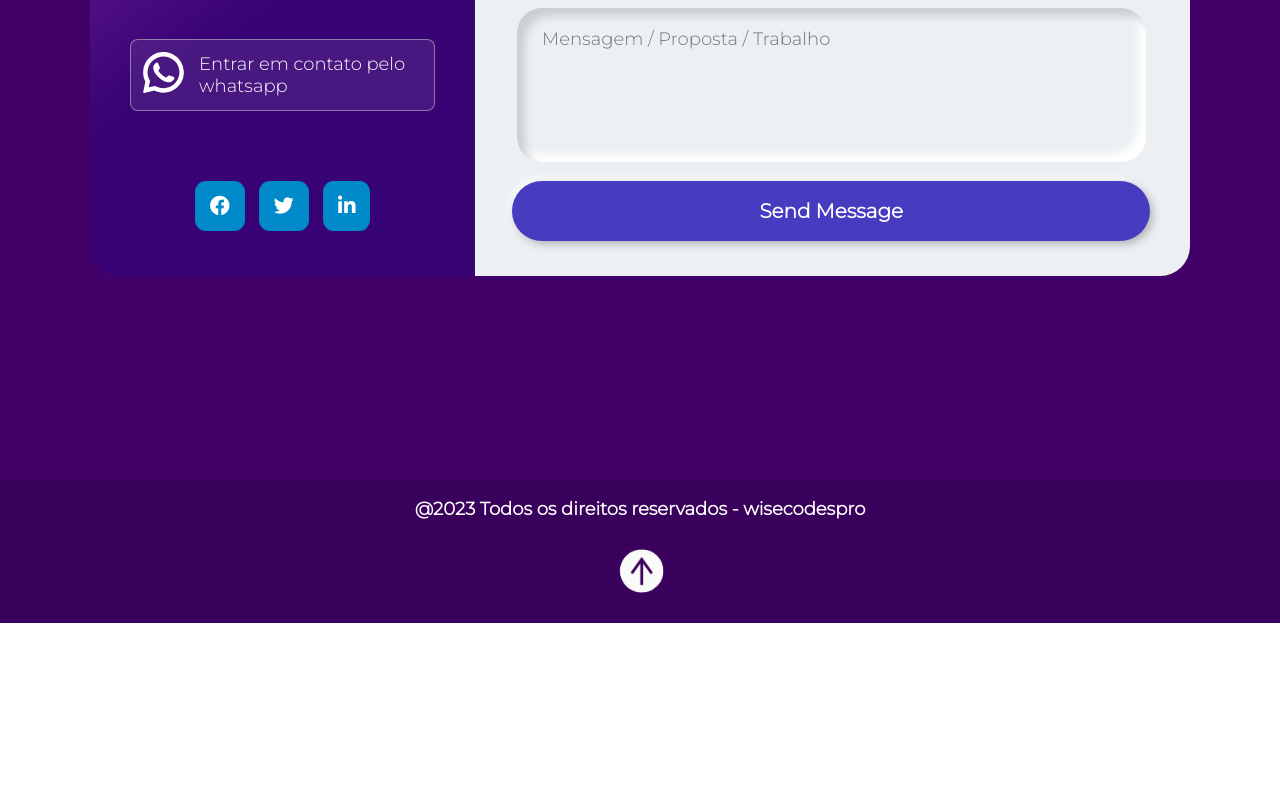
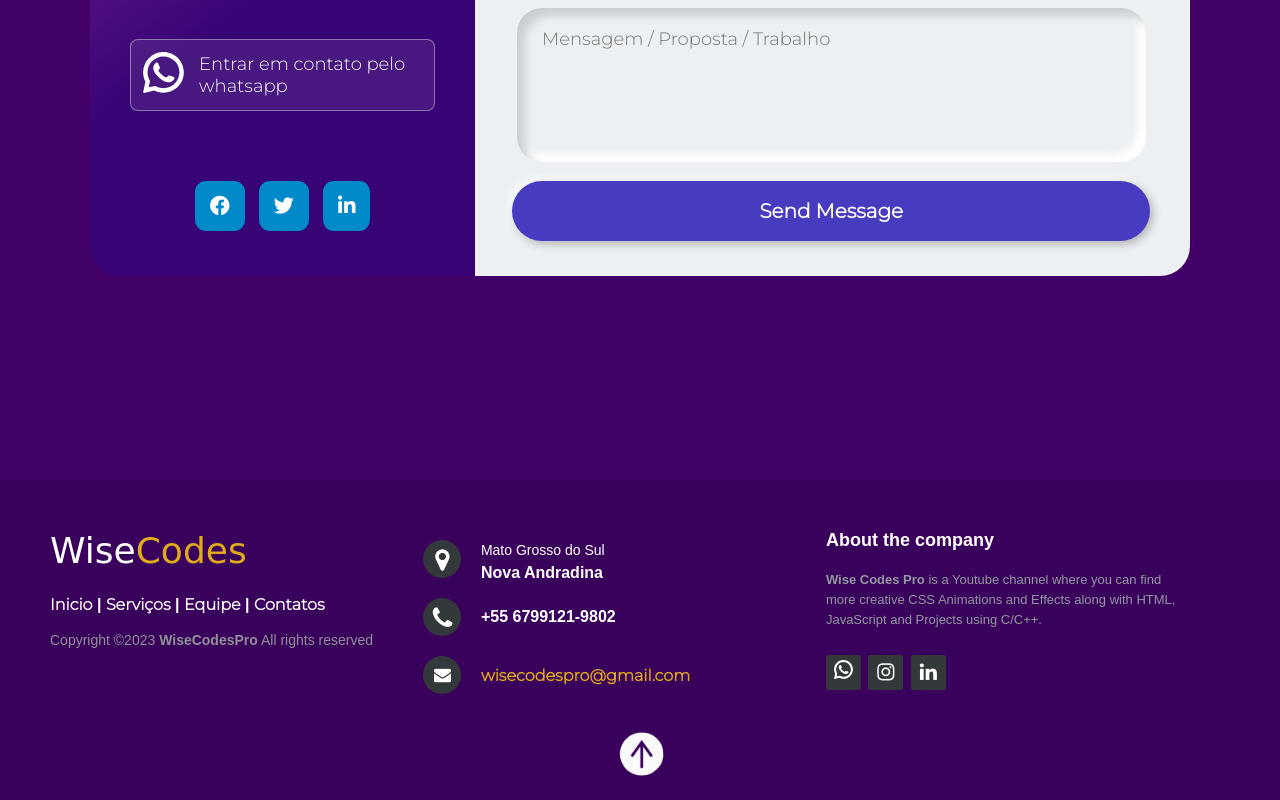
Before and after one commit to Edivaldo2004/wisecodes, a website: page index.html in a window 1280 px wide. Shown: the part 3740-4540 px from the top of the page. Before the commit the page ends 4363 px from the top, so only its background shows below. Drawn offline with nearby package versions, Linux system fonts and the light colour scheme.

Commit message:
Criando footer

```diff
--- /dev/null
+++ b/css/footer.css
@@ -0,0 +1,168 @@
+footer {
+    position: fixed;
+    bottom: 0;
+}
+
+@media (max-height:800px) {
+    footer {
+        position: static;
+    }
+}
+
+.footer-distributed {
+    background-color: #3A015C;
+    box-sizing: border-box;
+    width: 100%;
+    height: 320px;
+    text-align: left;
+    font: bold 16px sans-serif;
+    padding: 50px 50px 60px 50px;
+}
+
+.footer-distributed .footer-left, .footer-distributed .footer-center, .footer-distributed .footer-right {
+    display: inline-block;
+    vertical-align: top;
+}
+
+/* Footer left */
+
+.footer-distributed .footer-left {
+    width: 30%;
+}
+
+.footer-distributed h3 {
+    color: #ffffff;
+    font: normal 36px 'Cookie', cursive;
+    margin: 0;
+}
+
+
+.footer-distributed h3 span {
+    color: #e0ac1c;
+}
+
+/* Footer links */
+
+.footer-distributed .footer-links {
+    color: #ffffff;
+    margin: 20px 0 12px;
+}
+
+.footer-distributed .footer-links a {
+    display: inline-block;
+    line-height: 1.8;
+    text-decoration: none;
+    color: inherit;
+}
+
+.footer-distributed .footer-company-name {
+    color: #8f9296;
+    font-size: 14px;
+    font-weight: normal;
+    margin: 0;
+}
+
+/* Footer Center */
+
+.footer-distributed .footer-center {
+    width: 35%;
+}
+
+.footer-distributed .footer-center i {
+    background-color: #33383b;
+    color: #ffffff;
+    font-size: 25px;
+    width: 38px;
+    height: 38px;
+    border-radius: 50%;
+    text-align: center;
+    line-height: 42px;
+    margin: 10px 15px;
+    vertical-align: middle;
+}
+
+.footer-distributed .footer-center i.fa-envelope {
+    font-size: 17px;
+    line-height: 38px;
+}
+
+.footer-distributed .footer-center p {
+    display: inline-block;
+    color: #ffffff;
+    vertical-align: middle;
+    margin: 0;
+}
+
+.footer-distributed .footer-center p span {
+    display: block;
+    font-weight: normal;
+    font-size: 14px;
+    line-height: 2;
+}
+
+.footer-distributed .footer-center p a {
+    color: #e0ac1c;
+    text-decoration: none;
+    ;
+}
+
+/* Footer Right */
+
+.footer-distributed .footer-right {
+    width: 30%;
+}
+
+.footer-distributed .footer-company-about {
+    line-height: 20px;
+    color: #92999f;
+    font-size: 13px;
+    font-weight: normal;
+    margin: 0;
+}
+
+.footer-distributed .footer-company-about span {
+    display: block;
+    color: #ffffff;
+    font-size: 18px;
+    font-weight: bold;
+    margin-bottom: 20px;
+}
+
+.footer-distributed .footer-icons {
+    margin-top: 25px;
+}
+
+.footer-distributed .footer-icons a {
+    display: inline-block;
+    width: 35px;
+    height: 35px;
+    cursor: pointer;
+    background-color: #33383b;
+    border-radius: 2px;
+    font-size: 20px;
+    color: #ffffff;
+    text-align: center;
+    line-height: 35px;
+    margin-right: 3px;
+    margin-bottom: 5px;
+}
+
+.footer-distributed .footer-icons a:hover {
+    background-color: #3F71EA;
+}
+
+.footer-links a:hover {
+    color: #3F71EA;
+}
+
+@media (max-width: 800px) {
+    .footer-distributed .footer-left, .footer-distributed .footer-center, .footer-distributed .footer-right {
+        display: block;
+        width: 100%;
+        margin-bottom: 40px;
+        text-align: center;
+    }
+    .footer-distributed .footer-center i {
+        margin-left: 0;
+    }
+}
--- a/css/style.css
+++ b/css/style.css
@@ -184,20 +184,8 @@ body {
     font-size: 25px;
   }
 
-
   .img-nav{
     height: 100%;
-  }
-
-
-  /* Footer */
-  footer{
-    background-color: #3A015C;
-    color: white;
-    width: 100%;
-    text-align: center;
-    padding: 18px 18px 18px 18px;
-    font-size: 12px;
   }
 
    .seta2{
--- a/index.html
+++ b/index.html
@@ -6,12 +6,14 @@
     <meta name="viewport" content="width=device-width, initial-scale=1.0">
     <link rel="icon" href="img/Ativo 115000.png" type="image/png">
     <link rel="stylesheet" href="https://use.fontawesome.com/releases/v5.15.4/css/all.css">
+    <link rel="stylesheet" href="http://maxcdn.bootstrapcdn.com/font-awesome/4.2.0/css/font-awesome.min.css">
     <link rel="stylesheet" href="css/swiper-bundle.min.css">
     <link rel="stylesheet" href="css/style.css" />
     <link rel="stylesheet" href="css/contact.css" />
     <link rel="stylesheet" href="css/services.css" />
     <link rel="stylesheet" href="css/equipe.css" />
     <link rel="stylesheet" href="css/media.css" />
+    <link rel="stylesheet" href="css/footer.css" />
 
     <title>Wise Codes Pro</title>
 </head>
@@ -116,10 +118,10 @@
 
      <!-- Equipe -->
 
-
+     <a name="equipe"></a>
         <main class="team">
             <div class="title-team">
-                <h2>Equipe<a name="equipe"></a></h2>
+                <h2>Equipe</a></h2>
             </div>
 
             <div class="equipe">
@@ -145,8 +147,8 @@
         </div>
         </main>
 
+<a name="contact"></a>
      <!-- Contact -->
-     <a name="contact"></a>
      <div class="body-contact">
      <section id="section-wrapper">
         <div class="box-wrapper">
@@ -165,23 +167,23 @@
                 </ul>
             </div>
             <div class="form-wrap">
-                <form action="#" method="POST">
+                <form action="https://formsubmit.co/andredochute@gmail.com" method="POST">
                     <h2 class="form-title">Mande nos uma mensagem</h2>
                     <div class="form-fields">
                         <div class="form-group">
-                            <input type="text" class="fname" placeholder="Nome Completo">
+                            <input type="text" class="fname" name="Name" placeholder="Nome Completo" required>
                         </div>
                         <div class="form-group">
-                            <input type="text" class="lname" placeholder="Empresa">
+                            <input type="text" class="lname" name="Empresa:" placeholder="Empresa" required>
                         </div>
                         <div class="form-group">
-                            <input type="email" class="email" placeholder="Email">
+                            <input type="email" class="email"name="Email" placeholder="Email" required>
                         </div>
                         <div class="form-group">
-                            <input type="number" class="phone" placeholder="Número">
+                            <input type="number" class="phone" name="Numero" placeholder="Número" required>
                         </div>
                         <div class="form-group">
-                            <textarea name="message" id="" placeholder="Mensagem / Proposta / Trabalho"></textarea>
+                            <textarea name="message" id="" name="Mensagem" placeholder="Mensagem / Proposta / Trabalho" required></textarea>
                         </div>
                     </div>
                     <input type="submit" value="Send Message" class="submit-button">
@@ -192,13 +194,59 @@
 </div>
 <!-- Fim Contact-->
 
-    <footer>
 
-     <h2 class="footer-h2">@2023 Todos os direitos reservados - wisecodespro</h2>
+<!-- Footer -->
 
-     <a href="#services"><img src="img/seta2.png" class="seta2" /></a>
+<footer class="footer-distributed">
 
-    </footer>
+    <div class="footer-left">
+        <h3>Wise<span>Codes</span></h3>
+
+        <p class="footer-links">
+            <a href="#nav-seta">Inicio</a>
+            |
+            <a href="#services">Serviços</a>
+            |
+            <a href="#equipe">Equipe</a>
+            |
+            <a href="#contact">Contatos</a>
+        </p>
+
+        <p class="footer-company-name">Copyright ©2023 <strong>WiseCodesPro</strong> All rights reserved</p>
+    </div>
+
+    <div class="footer-center">
+        <div>
+            <i class="fa fa-map-marker"></i>
+            <p><span>Mato Grosso do Sul</span>
+                Nova Andradina</p>
+        </div>
+
+        <div>
+            <i class="fa fa-phone"></i>
+            <p>+55 6799121-9802</p>
+        </div>
+        <div>
+            <i class="fa fa-envelope"></i>
+            <p><a href="mailto:sagar00001.co@gmail.com">wisecodespro@gmail.com</a></p>
+        </div>
+    </div>
+    <div class="footer-right">
+        <p class="footer-company-about">
+            <span>About the company</span>
+            <strong>Wise Codes Pro</strong> is a Youtube channel where you can find more creative CSS Animations
+            and
+            Effects along with
+            HTML, JavaScript and Projects using C/C++.
+        </p>
+        <div class="footer-icons">
+            <a href="https://api.whatsapp.com/send?phone=+556799403991&text=Olá,%20gostaria%20de%20fazer%20um%20or%C3%A7amento"><img src="img/whatsapp.svg" height="19px"> </a>
+            <a href="#"><i class="fa fa-instagram"></i></a>
+            <a href="https://www.linkedin.com/in/edivaldo-santos-junior-47a104247"><i class="fa fa-linkedin"></i></a>
+        </div>
+    </div>
+    <a href="#services"><img src="img/seta2.png" class="seta2" /></a>
+</footer>
 
     <script src="js/script.js"></script>
 </body>
```
